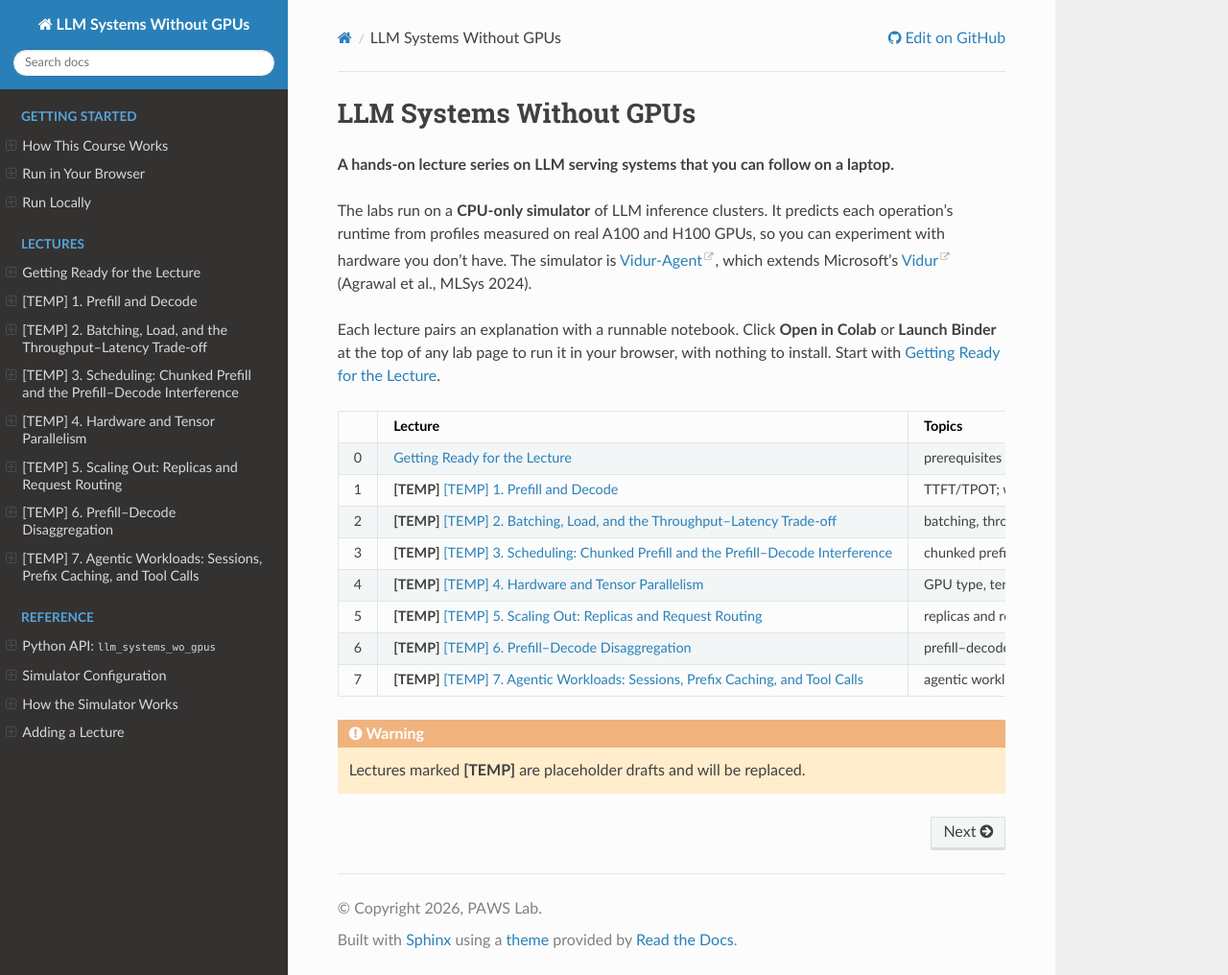
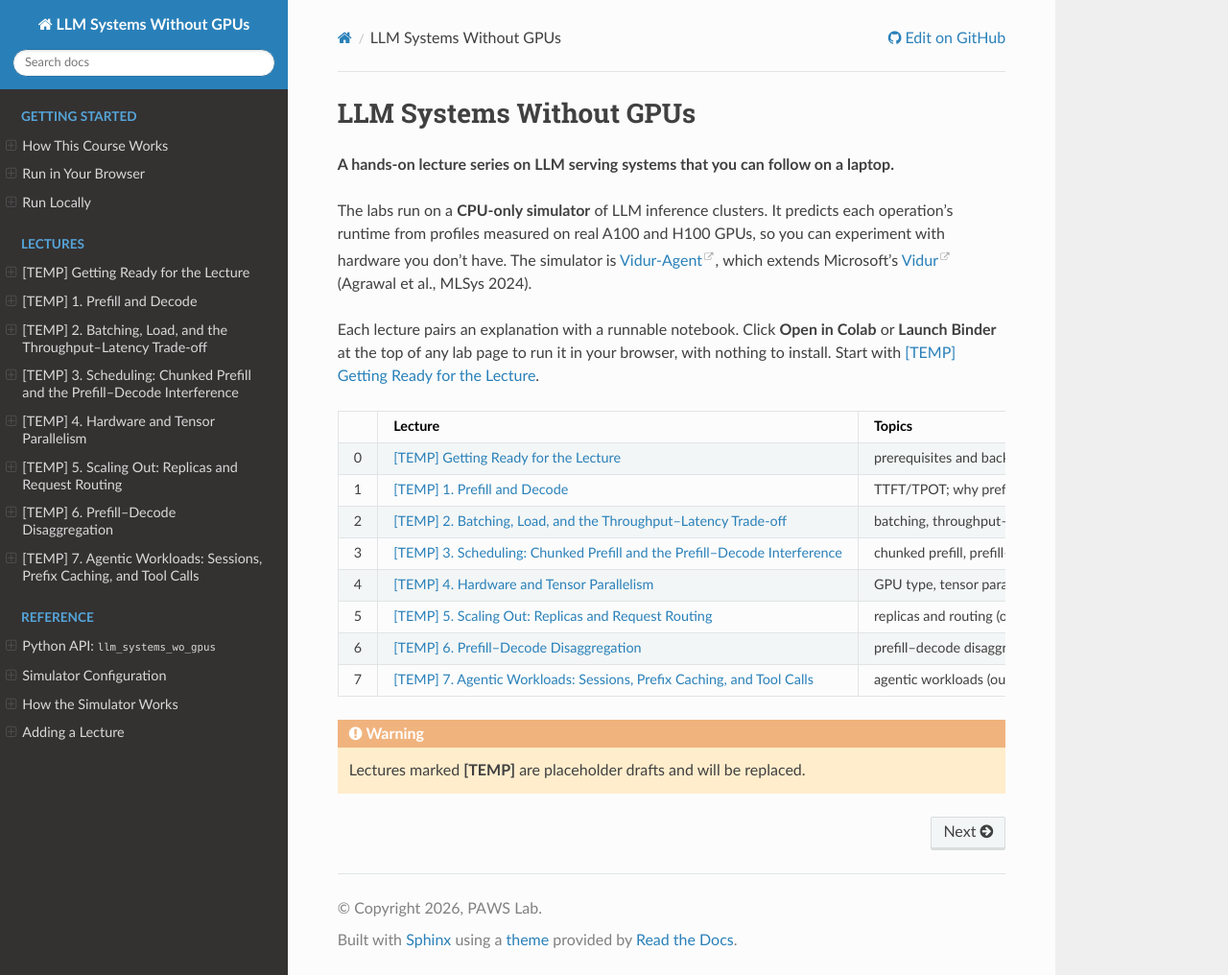
Before and after one commit to kwmaeng91/studying-llm-systems-without-gpus, a Sphinx documentation site: the page built from docs/index.md, in a window 1280 px wide and 1016 px high. Shown: the whole window at 96% size. Built offline with Sphinx 7.4.7 and the Read the Docs theme 3.1.0, drawn with Linux system fonts in a browser that asks for light colours.

Commit message:
Mark Getting Ready as [TEMP]; make lecture 1 TPOT plot readable
Co-Authored-By: Claude Opus 5.5 <noreply@anthropic.com>

````diff
--- a/docs/index.md
+++ b/docs/index.md
@@ -23,25 +23,25 @@ your browser, with nothing to install. Start with {doc}`lectures/00-getting-read
   - {doc}`lectures/00-getting-ready`
   - prerequisites and background reading
 * - 1
-  - **[TEMP]** {doc}`lectures/01-prefill-and-decode`
+  - {doc}`lectures/01-prefill-and-decode`
   - TTFT/TPOT; why prefill is compute-bound and decode is memory-bound
 * - 2
-  - **[TEMP]** {doc}`lectures/02-batching-and-load`
+  - {doc}`lectures/02-batching-and-load`
   - batching, throughput–latency, goodput
 * - 3
-  - **[TEMP]** {doc}`lectures/03-chunked-prefill`
+  - {doc}`lectures/03-chunked-prefill`
   - chunked prefill, prefill–decode interference
 * - 4
-  - **[TEMP]** {doc}`lectures/04-hardware-and-parallelism`
+  - {doc}`lectures/04-hardware-and-parallelism`
   - GPU type, tensor parallelism
 * - 5
-  - **[TEMP]** {doc}`lectures/05-cluster-routing`
+  - {doc}`lectures/05-cluster-routing`
   - replicas and routing (outline)
 * - 6
-  - **[TEMP]** {doc}`lectures/06-pd-disaggregation`
+  - {doc}`lectures/06-pd-disaggregation`
   - prefill–decode disaggregation (outline)
 * - 7
-  - **[TEMP]** {doc}`lectures/07-agentic-workloads`
+  - {doc}`lectures/07-agentic-workloads`
   - agentic workloads (outline)
 ```
 
````
Also changed, not shown: docs/lectures/00-getting-ready.md (+1 -1 lines), docs/lectures/01-prefill-and-decode.ipynb, 1 other file.
